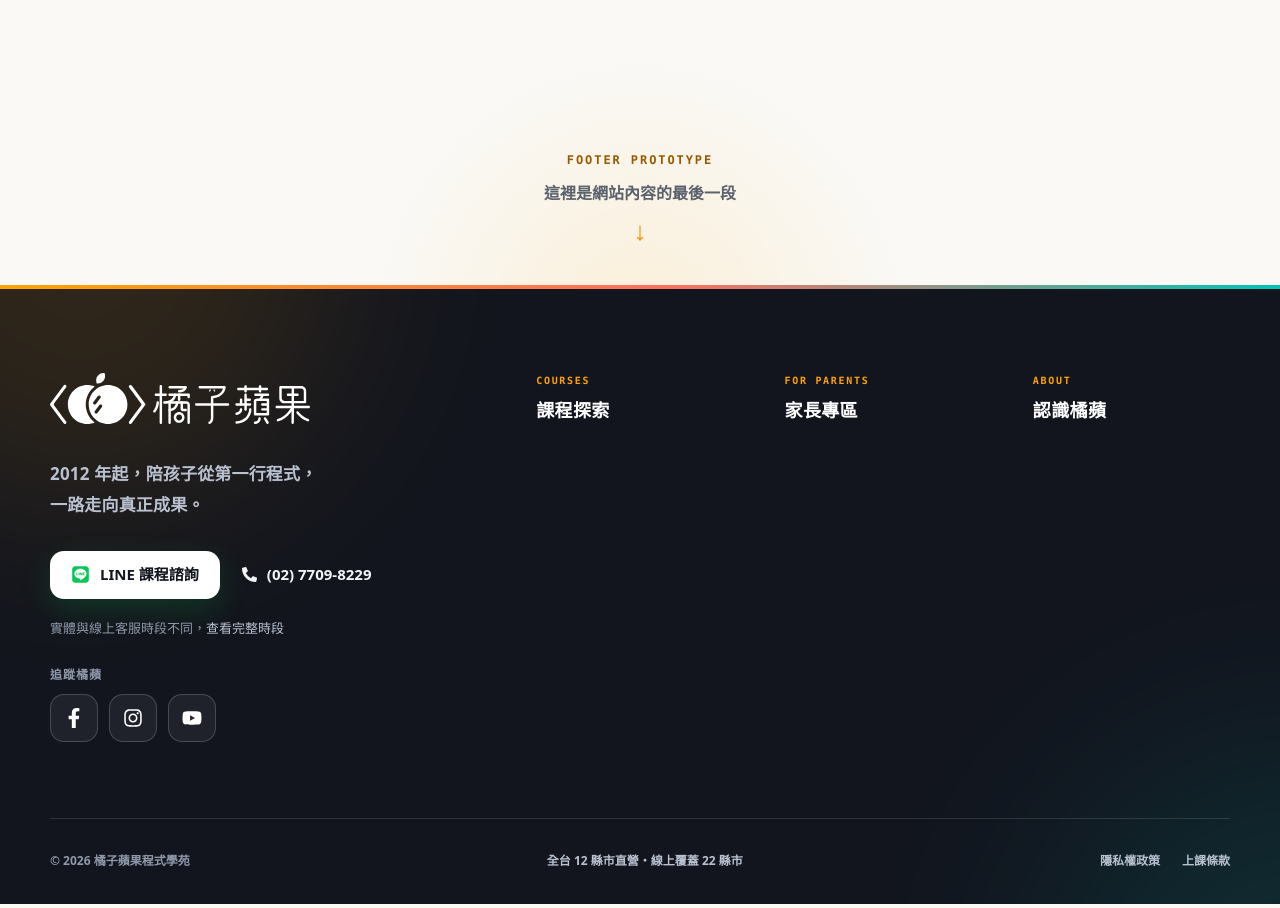
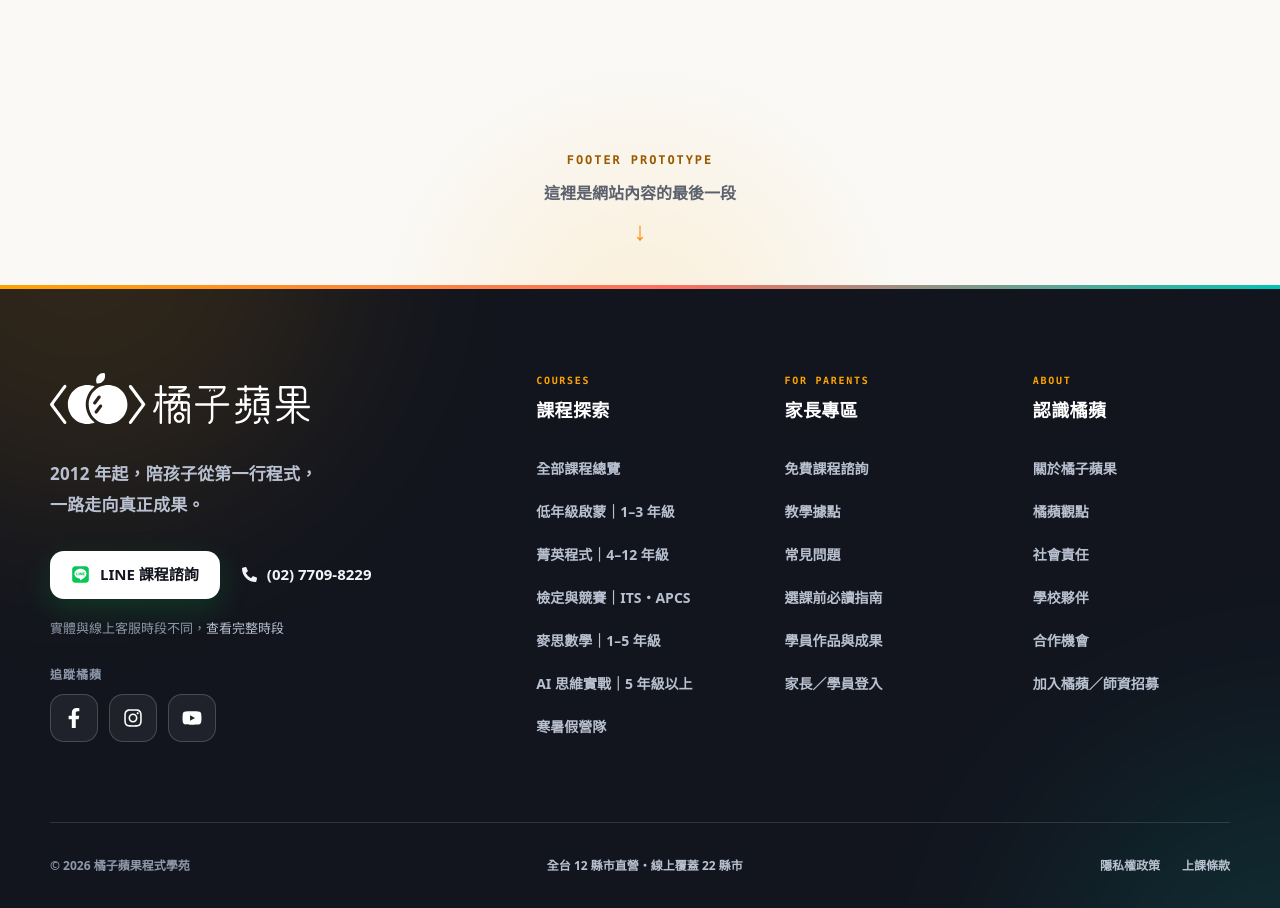
Before and after one commit to poshlin/oa-footer-prototype, a Next.js app: page / in a window 1280 px wide. Built offline with nearby package versions, Linux system fonts and the light colour scheme.

Commit message:
Fix responsive footer navigation visibility

```diff
--- a/app/globals.css
+++ b/app/globals.css
@@ -406,8 +406,8 @@ summary:focus-visible {
 }
 
 @media (min-width: 769px) {
-  .footer-group:not([open]) > ul {
-    display: grid;
+  .footer-group summary {
+    pointer-events: none;
   }
 }
 
--- a/app/page.tsx
+++ b/app/page.tsx
@@ -1,4 +1,7 @@
+"use client";
+
 import Image from "next/image";
+import { useEffect, useState } from "react";
 import {
   FaFacebookF,
   FaInstagram,
@@ -63,8 +66,26 @@ type FooterGroupProps = {
 };
 
 function FooterGroup({ eyebrow, title, links }: FooterGroupProps) {
+  const [isOpen, setIsOpen] = useState(true);
+
+  useEffect(() => {
+    const desktopQuery = window.matchMedia("(min-width: 769px)");
+    const syncWithViewport = () => setIsOpen(desktopQuery.matches);
+
+    syncWithViewport();
+    desktopQuery.addEventListener("change", syncWithViewport);
+    return () => desktopQuery.removeEventListener("change", syncWithViewport);
+  }, []);
+
   return (
-    <details className="footer-group">
+    <details
+      className="footer-group"
+      open={isOpen}
+      onToggle={(event) => {
+        const desktop = window.matchMedia("(min-width: 769px)").matches;
+        setIsOpen(desktop ? true : event.currentTarget.open);
+      }}
+    >
       <summary>
         <span>
           <small>{eyebrow}</small>
```
